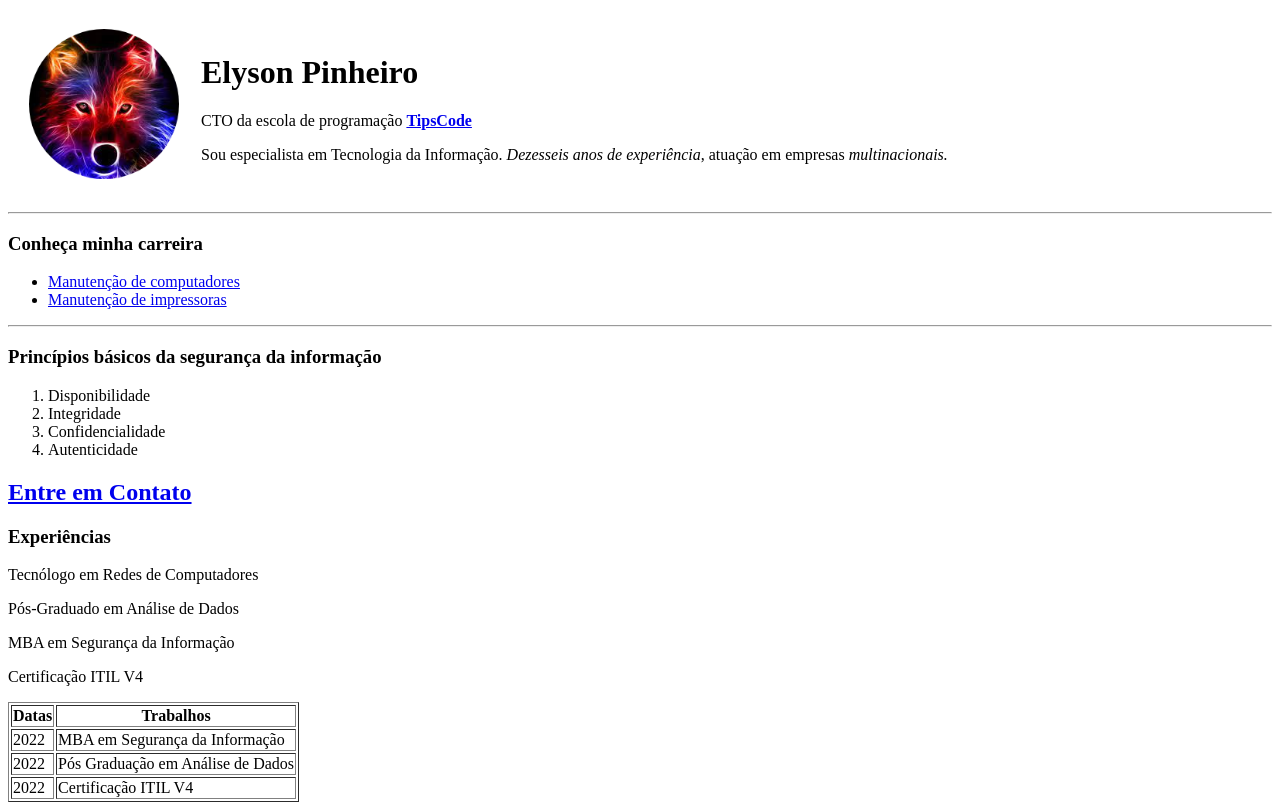
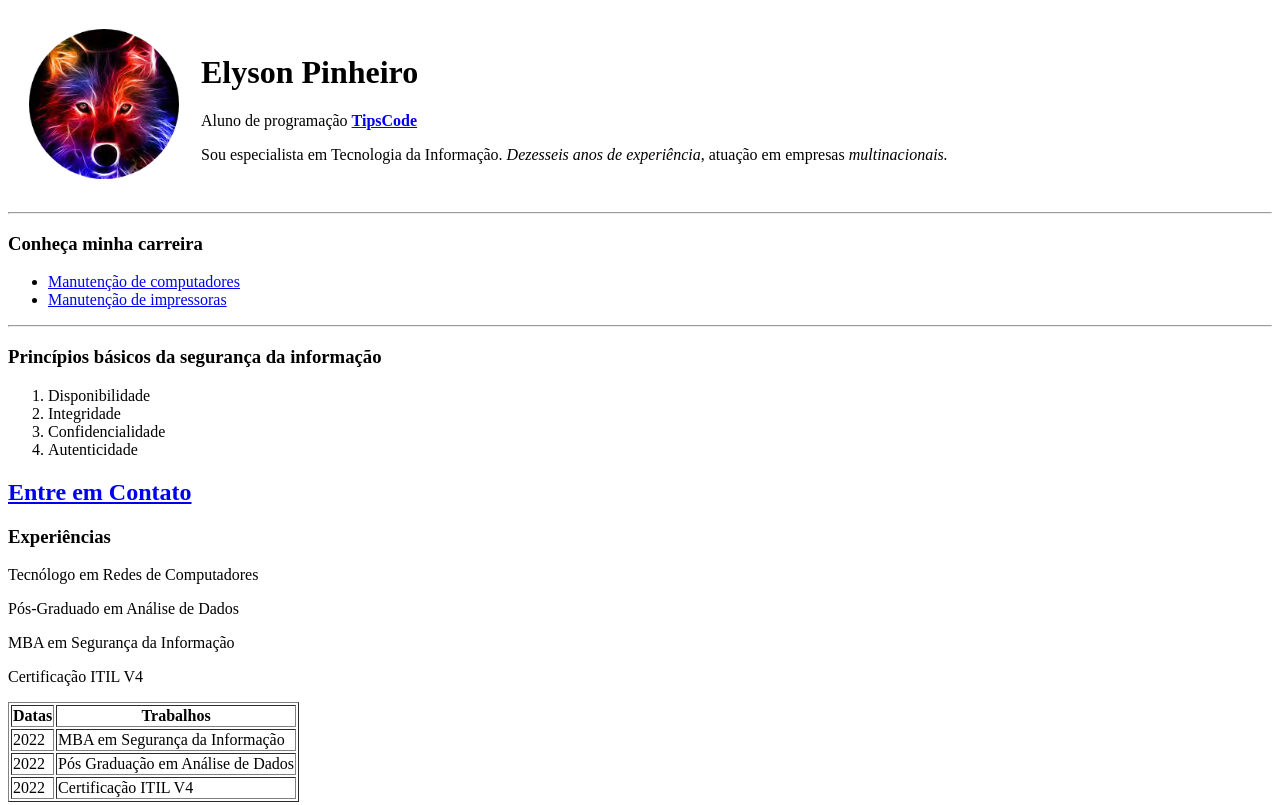
Before and after one commit to elysonpinheiro/primeira-pagina, a plain HTML site: page index.html in a window 1280 px wide. Shown: the top 805 px of the page. Drawn offline with Linux system fonts and the light colour scheme.

Commit message:
Update index.html

```diff
--- a/index.html
+++ b/index.html
@@ -11,7 +11,7 @@
             <td><img src="img/IMAGEM LOCAL-ciclo.png" alt="Desenho Lobo" width="150"></td>
             <td>
             <h1>Elyson Pinheiro</h1>
-            <p>CTO da escola de programação <strong> <a href="https://www.tipscode.com.br">TipsCode</a> </strong></p>
+            <p>Aluno de programação <strong> <a href="https://www.tipscode.com.br">TipsCode</a> </strong></p>
             <p>Sou especialista em Tecnologia da Informação. <em>Dezesseis anos de experiência</em>, atuação em empresas <em>multinacionais.</em></p>
             </td>
         </tr>
```
